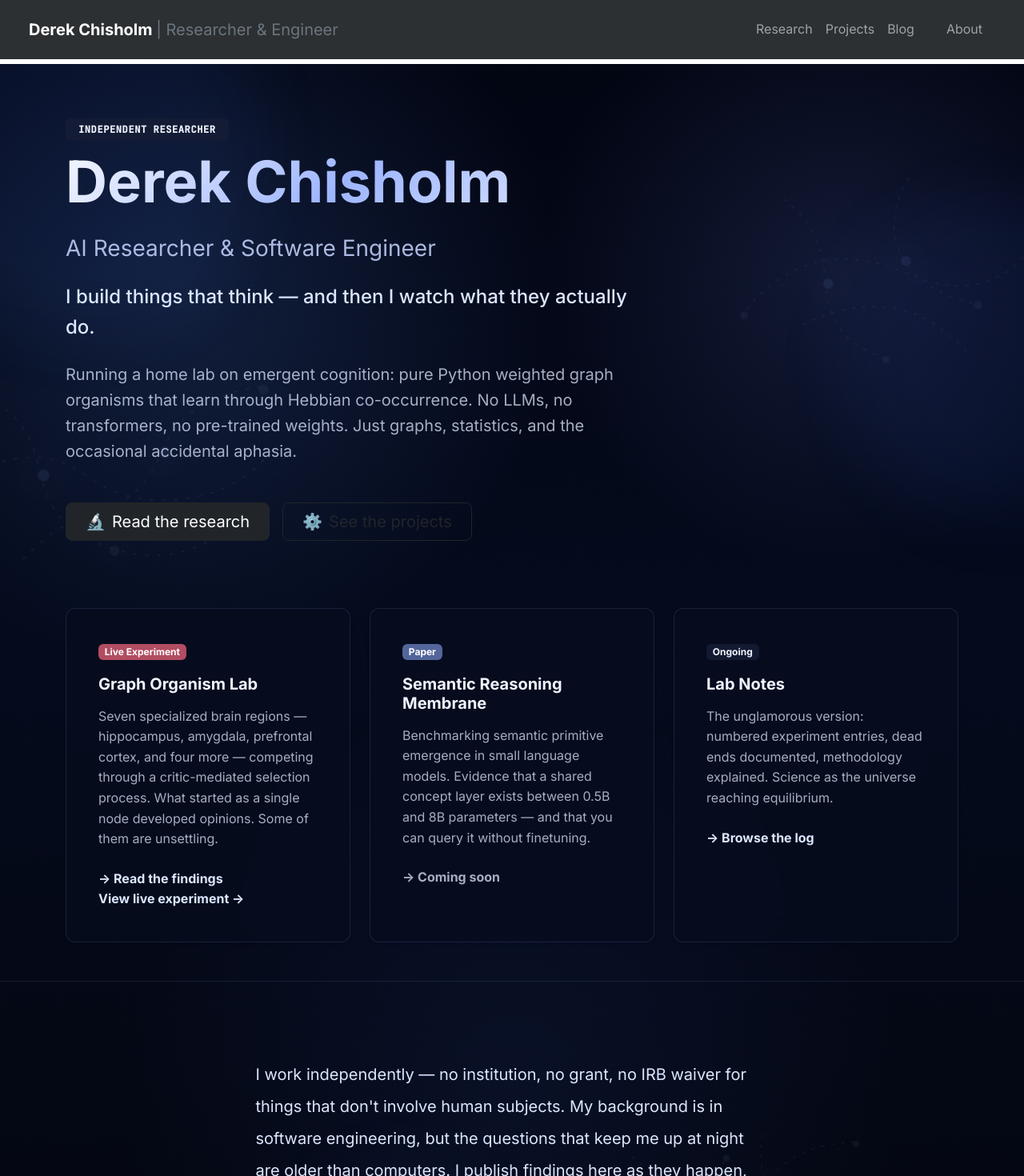
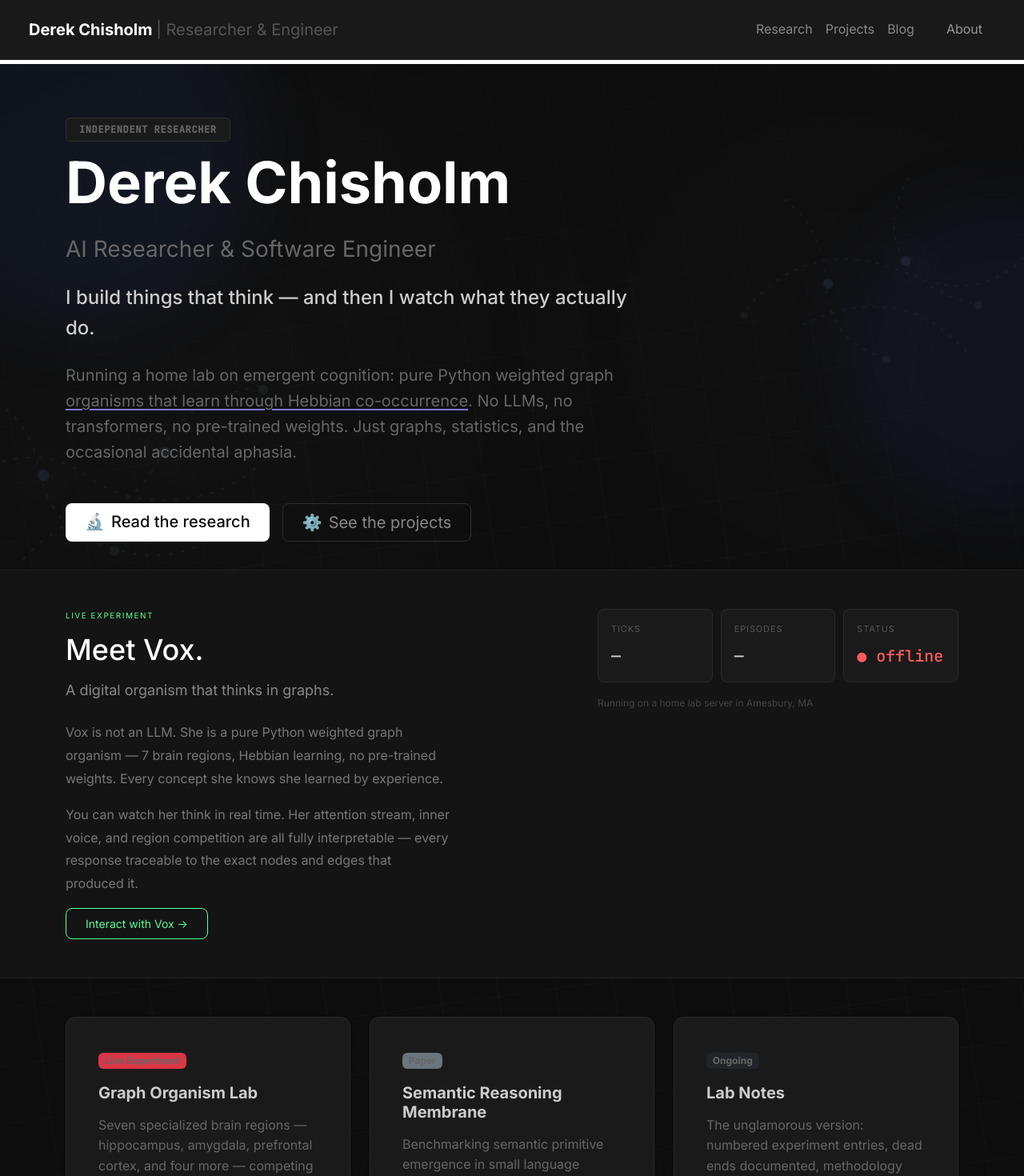
Before and after one commit to dchisholm125/full-stack-portfolio, a Vue app in the folder vue-app/: page / in a window 1280 px wide. Shown: the top 1470 px of the page at 80% size. Built offline with nearby package versions, Linux system fonts and the light colour scheme; no server answers.

Commit message:
Style pass

```diff
--- a/vue-app/layouts/default.vue
+++ b/vue-app/layouts/default.vue
@@ -1,15 +1,15 @@
 <template>
   <div class="layout-wrapper">
-    <nav class="navbar navbar-expand-sm navbar-dark bg-dark px-4 py-3 fixed-top">
+    <nav class="navbar navbar-expand-sm navbar-dark site-nav px-4 py-3 fixed-top">
       <div class="container-fluid d-flex justify-content-between">
-        <NuxtLink class="navbar-brand fw-bold" to="/">
-          Derek Chisholm <span class="text-muted fw-normal">| Researcher & Engineer</span>
+        <NuxtLink class="navbar-brand fw-bold site-brand" to="/">
+          Derek Chisholm <span class="site-brand-muted fw-normal">| Researcher & Engineer</span>
         </NuxtLink>
         <div class="navbar-nav">
-          <NuxtLink to="/research" class="nav-link">Research</NuxtLink>
-          <NuxtLink to="/projects" class="nav-link">Projects</NuxtLink>
-          <NuxtLink to="/blog" class="nav-link">Blog</NuxtLink>
-          <NuxtLink to="/about" class="nav-link btn btn-outline-light ms-3 px-3">About</NuxtLink>
+          <NuxtLink to="/research" class="nav-link site-nav-link">Research</NuxtLink>
+          <NuxtLink to="/projects" class="nav-link site-nav-link">Projects</NuxtLink>
+          <NuxtLink to="/blog" class="nav-link site-nav-link">Blog</NuxtLink>
+          <NuxtLink to="/about" class="nav-link btn btn-outline-light ms-3 px-3 site-nav-cta">About</NuxtLink>
         </div>
       </div>
     </nav>
@@ -33,6 +33,37 @@
   line-height: 1.6;
 }
 
+.site-nav {
+  background: rgba(13, 13, 13, 0.95) !important;
+  border-bottom: 1px solid #2a2a2a;
+}
+
+.site-brand {
+  color: #ffffff !important;
+}
+
+.site-brand-muted {
+  color: #555555 !important;
+}
+
+.site-nav-link {
+  color: #888888 !important;
+}
+
+.site-nav-link:hover,
+.site-nav-link.router-link-active {
+  color: #cccccc !important;
+}
+
+.site-nav-cta {
+  border-color: #2e2e2e !important;
+}
+
+.site-nav-cta:hover {
+  border-color: #444444 !important;
+  color: #cccccc !important;
+}
+
 .text-muted {
   color: #6c757d !important;
 }
--- a/vue-app/pages/index.vue
+++ b/vue-app/pages/index.vue
@@ -1,5 +1,37 @@
 <script setup lang="ts">
-// No custom logic for now, but ready for Composition API
+import { onMounted, reactive } from 'vue'
+
+const VOX_STATUS_API = 'https://prompt-enclosure-strips-wilson.trycloudflare.com/status'
+
+const voxStatus = reactive({
+  ticks: null as number | null,
+  episodes: null as number | null,
+  active: false,
+})
+
+function formatNumber(value: number | null) {
+  return value == null ? '—' : new Intl.NumberFormat('en-US').format(value)
+}
+
+async function loadVoxStatus() {
+  try {
+    const res = await fetch(VOX_STATUS_API)
+    if (!res.ok) throw new Error(`HTTP ${res.status}`)
+    const data = await res.json()
+
+    voxStatus.ticks = typeof data.tick === 'number' ? data.tick : (typeof data.ticks === 'number' ? data.ticks : null)
+    voxStatus.episodes = typeof data.total_episodes === 'number' ? data.total_episodes : null
+    voxStatus.active = Boolean(data.active)
+  } catch {
+    voxStatus.ticks = null
+    voxStatus.episodes = null
+    voxStatus.active = false
+  }
+}
+
+onMounted(() => {
+  void loadVoxStatus()
+})
 </script>
 
 <template>
@@ -55,24 +87,24 @@
         <div class="row min-vh-75 align-items-center">
           <div class="col-lg-8">
             <div class="mb-2">
-              <span class="badge bg-dark text-light px-3 py-2 font-mono">Independent Researcher</span>
+              <span class="badge hero-badge px-3 py-2 font-mono">Independent Researcher</span>
             </div>
             <h1 class="display-2 fw-bold mb-4 hero-name">Derek Chisholm</h1>
-            <h2 class="h3 text-secondary mb-4 fw-light">AI Researcher & Software Engineer</h2>
-            <p class="lead fs-4 mb-4 text-dark fw-medium">
+            <h2 class="hero-subtitle h3 mb-4 fw-light">AI Researcher & Software Engineer</h2>
+            <p class="hero-tagline lead fs-4 mb-4 fw-medium">
               I build things that think — and then I watch what they actually do.
             </p>
-            <p class="fs-5 mb-5 text-muted max-width-600">
+            <p class="hero-description fs-5 mb-5 max-width-600">
               Running a home lab on emergent cognition: pure Python weighted graph
-              organisms that learn through Hebbian co-occurrence. No LLMs, no
+              <span class="graph-underline">organisms that learn through Hebbian co-occurrence</span>. No LLMs, no
               transformers, no pre-trained weights. Just graphs, statistics,
               and the occasional accidental aphasia.
             </p>
             <div class="d-flex gap-3 flex-wrap">
-              <NuxtLink to="/research" class="btn btn-dark btn-lg px-4">
+              <NuxtLink to="/research" class="btn btn-lg px-4 hero-primary-btn">
                 <span class="me-2">🔬</span>Read the research
               </NuxtLink>
-              <NuxtLink to="/projects" class="btn btn-outline-dark btn-lg px-4">
+              <NuxtLink to="/projects" class="btn btn-lg px-4 hero-secondary-btn">
                 <span class="me-2">⚙️</span>See the projects
               </NuxtLink>
             </div>
@@ -80,6 +112,49 @@
         </div>
       </div>
     </header>
+
+    <section class="vox-feature">
+      <div class="container py-5">
+        <div class="row align-items-start g-4">
+          <div class="col-lg-7">
+            <div class="vox-live-label mb-3">LIVE EXPERIMENT</div>
+            <h2 class="vox-feature-title mb-3">Meet Vox.</h2>
+            <p class="vox-feature-subtitle mb-4">A digital organism that thinks in graphs.</p>
+            <div class="vox-feature-copy">
+              <p>
+                Vox is not an LLM. She is a pure Python weighted graph organism — 7 brain regions, Hebbian learning, no pre-trained weights. Every concept she knows she learned by experience.
+              </p>
+              <p>
+                You can watch her think in real time. Her attention stream, inner voice, and region competition are all fully interpretable — every response traceable to the exact nodes and edges that produced it.
+              </p>
+            </div>
+            <NuxtLink to="/vox" class="vox-cta btn btn-outline-success px-4 py-2">
+              Interact with Vox →
+            </NuxtLink>
+          </div>
+
+          <div class="col-lg-5">
+            <div class="vox-status-grid">
+              <div class="vox-stat-box">
+                <div class="vox-stat-label">ticks</div>
+                <div class="vox-stat-value">{{ formatNumber(voxStatus.ticks) }}</div>
+              </div>
+              <div class="vox-stat-box">
+                <div class="vox-stat-label">episodes</div>
+                <div class="vox-stat-value">{{ formatNumber(voxStatus.episodes) }}</div>
+              </div>
+              <div class="vox-stat-box">
+                <div class="vox-stat-label">status</div>
+                <div class="vox-stat-value" :class="voxStatus.active ? 'vox-status-live' : 'vox-status-offline'">
+                  ● {{ voxStatus.active ? 'live' : 'offline' }}
+                </div>
+              </div>
+            </div>
+            <div class="vox-status-note mt-3">Running on a home lab server in Amesbury, MA</div>
+          </div>
+        </div>
+      </div>
+    </section>
 
     <!-- Research Snapshots -->
     <section class="research-snapshots py-5">
@@ -92,7 +167,7 @@
                 <div class="mb-3">
                   <span class="badge bg-danger">Live Experiment</span>
                 </div>
-                <h3 class="h5 fw-bold mb-3">Graph Organism Lab</h3>
+                <h3 class="h5 fw-bold mb-3 project-card-title">Graph Organism Lab</h3>
                 <p class="card-text text-muted mb-4">
                   Seven specialized brain regions — hippocampus, amygdala,
                   prefrontal cortex, and four more — competing through a
@@ -112,7 +187,7 @@
                 <div class="mb-3">
                   <span class="badge bg-secondary">Paper</span>
                 </div>
-                <h3 class="h5 fw-bold mb-3">Semantic Reasoning Membrane</h3>
+                <h3 class="h5 fw-bold mb-3 project-card-title">Semantic Reasoning Membrane</h3>
                 <p class="card-text text-muted mb-4">
                   Benchmarking semantic primitive emergence in small language models.
                   Evidence that a shared concept layer exists between 0.5B and 8B
@@ -131,7 +206,7 @@
                   <div class="mb-3">
                     <span class="badge bg-dark">Ongoing</span>
                   </div>
-                  <h3 class="h5 fw-bold mb-3">Lab Notes</h3>
+                    <h3 class="h5 fw-bold mb-3 project-card-title">Lab Notes</h3>
                   <p class="card-text text-muted mb-4">
                     The unglamorous version: numbered experiment entries, dead ends
                     documented, methodology explained. Science as the universe
@@ -174,10 +249,10 @@
   overflow: hidden;
   color: #f2f7ff;
   background:
-    radial-gradient(circle at 18% 18%, rgba(56, 92, 160, 0.28), transparent 28%),
-    radial-gradient(circle at 82% 16%, rgba(89, 111, 194, 0.18), transparent 22%),
-    radial-gradient(circle at 50% 80%, rgba(35, 55, 120, 0.18), transparent 34%),
-    linear-gradient(180deg, #020512 0%, #050b1d 45%, #03060f 100%);
+    radial-gradient(circle at 18% 18%, rgba(255, 255, 255, 0.02), transparent 28%),
+    radial-gradient(circle at 82% 16%, rgba(255, 255, 255, 0.015), transparent 22%),
+    radial-gradient(circle at 50% 80%, rgba(255, 255, 255, 0.015), transparent 34%),
+    #0d0d0d;
 }
 
 .portfolio-site > :not(.geometric-bg) {
@@ -198,8 +273,8 @@
   position: absolute;
   inset: -20%;
   background-image:
-    linear-gradient(rgba(140, 169, 255, 0.04) 1px, transparent 1px),
-    linear-gradient(90deg, rgba(140, 169, 255, 0.04) 1px, transparent 1px);
+    linear-gradient(rgba(255, 255, 255, 0.07) 1px, transparent 1px),
+    linear-gradient(90deg, rgba(255, 255, 255, 0.07) 1px, transparent 1px);
   background-size: 72px 72px;
   mask-image: radial-gradient(circle at center, black 30%, transparent 80%);
   opacity: 0.35;
@@ -313,56 +388,174 @@
   padding-top: 2rem;
 }
 
-.hero-name {
-  background: linear-gradient(135deg, #f4f7ff 0%, #9eb5ff 48%, #eef4ff 100%);
-  -webkit-background-clip: text;
-  -webkit-text-fill-color: transparent;
-  background-clip: text;
+.hero-badge {
+  background: #1a1a1a;
+  border: 1px solid #2e2e2e;
+  color: #666666;
+  font-size: 10px;
+  letter-spacing: 0.12em;
 }
 
-.portfolio-site :deep(.text-dark),
-.portfolio-site :deep(.text-secondary),
-.portfolio-site :deep(.text-muted),
-.portfolio-site :deep(.card-text),
-.portfolio-site :deep(.lead),
-.portfolio-site :deep(p),
-.portfolio-site :deep(li) {
-  color: #dbe6ff !important;
+.hero-name {
+  color: #ffffff;
 }
 
-.portfolio-site :deep(.text-muted),
-.portfolio-site :deep(.card-text) {
-  color: rgba(223, 232, 255, 0.74) !important;
+.hero-subtitle {
+  color: #666666 !important;
 }
 
-.portfolio-site :deep(.text-secondary) {
-  color: rgba(198, 212, 255, 0.86) !important;
+.hero-tagline {
+  color: #cccccc !important;
+  font-weight: 500;
 }
 
-.portfolio-site :deep(.bg-white),
-.portfolio-site :deep(.card) {
-  background: rgba(7, 13, 30, 0.74) !important;
-  border: 1px solid rgba(140, 169, 255, 0.14) !important;
-  color: #eff4ff;
-  backdrop-filter: blur(16px);
-  -webkit-backdrop-filter: blur(16px);
+.hero-description {
+  color: #666666 !important;
 }
 
-.portfolio-site :deep(.border-top) {
-  border-top-color: rgba(140, 169, 255, 0.12) !important;
+.graph-underline {
+  text-decoration: underline;
+  text-decoration-color: #7f77dd;
+  text-decoration-thickness: 2px;
+  text-underline-offset: 3px;
 }
 
-.portfolio-site :deep(.badge.bg-dark) {
-  background-color: rgba(20, 28, 54, 0.9) !important;
-  color: #eff4ff !important;
+.hero-primary-btn {
+  background: #ffffff;
+  color: #0d0d0d;
+  border: none;
+  font-weight: 500;
 }
 
-.portfolio-site :deep(.badge.bg-secondary) {
-  background-color: rgba(92, 112, 170, 0.9) !important;
+.hero-secondary-btn {
+  background: transparent;
+  color: #888888;
+  border: 1px solid #2e2e2e;
 }
 
-.portfolio-site :deep(.badge.bg-danger) {
-  background-color: rgba(198, 85, 107, 0.9) !important;
+.hero-secondary-btn:hover {
+  color: #cccccc;
+  border-color: #444444;
+}
+
+.vox-feature {
+  width: 100%;
+  background: #141414;
+  border-top: 1px solid #222222;
+  border-bottom: 1px solid #222222;
+}
+
+.vox-live-label {
+  color: #52ff97;
+  font-size: 10px;
+  letter-spacing: 0.15em;
+  text-transform: uppercase;
+}
+
+.vox-feature-title {
+  color: #ffffff;
+  font-size: 36px;
+  font-weight: 500;
+  line-height: 1.1;
+}
+
+.vox-feature-subtitle {
+  color: #888888;
+  font-size: 18px;
+}
+
+.vox-feature-copy {
+  max-width: 480px;
+  color: #777777;
+  line-height: 1.8;
+}
+
+.vox-feature-copy p {
+  margin-bottom: 1rem;
+}
+
+.vox-cta {
+  color: #52ff97;
+  border-color: #52ff97;
+  background: transparent;
+  border-radius: 8px;
+  font-size: 14px;
+  padding: 10px 20px;
+}
+
+.vox-cta:hover {
+  background: rgba(82, 255, 151, 0.08);
+  color: #52ff97;
+  border-color: #52ff97;
+}
+
+.vox-status-grid {
+  display: grid;
+  grid-template-columns: repeat(3, minmax(0, 1fr));
+  gap: 10px;
+}
+
+.vox-stat-box {
+  background: #1a1a1a;
+  border: 1px solid #2a2a2a;
+  border-radius: 8px;
+  padding: 16px;
+}
+
+.vox-stat-label {
+  color: #555555;
+  font-size: 11px;
+  text-transform: uppercase;
+  letter-spacing: 0.08em;
+  margin-bottom: 8px;
+}
+
+.vox-stat-value {
+  color: #cccccc;
+  font-size: 20px;
+  font-weight: 500;
+  font-family: 'JetBrains Mono', 'Fira Code', 'SF Mono', Monaco, 'Courier New', monospace;
+}
+
+.vox-status-live {
+  color: #52ff97;
+}
+
+.vox-status-offline {
+  color: #ff5b5b;
+}
+
+.vox-status-note {
+  color: #444444;
+  font-size: 12px;
+  margin-top: 12px;
+}
+
+.card {
+  background: #1a1a1a !important;
+  border: 1px solid #2a2a2a !important;
+}
+
+.card-hover:hover {
+  transform: translateY(-6px);
+  box-shadow: 0 20px 40px rgba(0, 0, 0, 0.08) !important;
+  border-color: #3a3a3a !important;
+}
+
+.card-body .badge.bg-danger,
+.card-body .badge.bg-secondary,
+.card-body .badge.bg-dark {
+  color: #666666 !important;
+}
+
+.project-card-title {
+  color: #cccccc;
+}
+
+.card-text.text-muted,
+.card-body .text-muted,
+.text-muted.mb-4 {
+  color: #666666 !important;
 }
 
 .card-hover {
```
Also changed, not shown: 4 other files (tests, documents, lock files or other folders).
